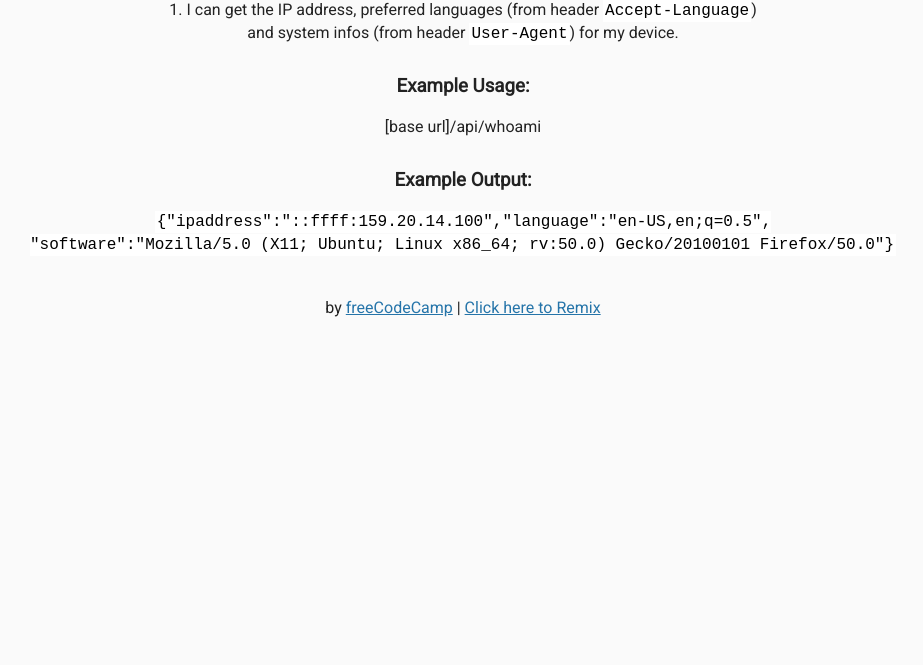
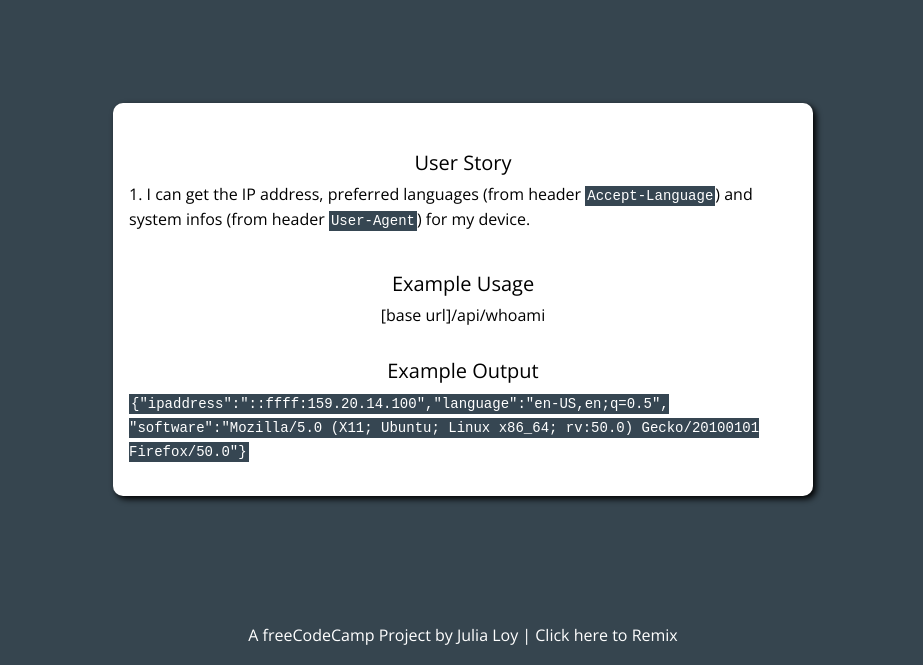
Before and after one commit to julialoy/header-parser-project, a website: page views/index.html in a window 1280 px wide. Shown: the part 135-800 px from the top of the page, without its empty margins (177-1100 px from the left). Drawn offline with nearby package versions, Linux system fonts and the light colour scheme; files that its build step writes are made by us from their sources.

Commit message:
First working version

```diff
--- a/public/style.css
+++ b/public/style.css
@@ -1,38 +1,42 @@
 /****** Main Styling ******/
 
 body {
-	font-family: 'Roboto', sans-serif;
+	font-family: 'Open Sans', sans-serif;
 	font-size: 16px;
-	color: #222;
-	background-color: #FaFaFa;
-	text-align: center;
+	color: white;
+	background-color: #36454f;
 	line-height: 1.4em;
 }
 
-.container {
-	padding: 0;
-	margin-top: 40px;
+.header {
+  padding: 5rem 0 5rem 0;
+  color: white;
 }
 
-h3 {
-  margin-top: 30px;
+#user-story {
+  background-color: white;
+  border-radius: 10px;
+  filter: drop-shadow(3px 3px 3px black);
+  color: black;
+	margin: 2rem;
+  padding: 1rem;
+  max-width: 700px;
 }
 
-.footer {
-	margin-top: 40px;
+h2 {
+  font-style: strong;
+  margin-top: 2rem;
 }
 
 .user-stories {
   position: relative;
   text-align: justify;
-  max-width: 700px;
-  margin: 15px auto;
 }
 code {
   font-family: monospace;
   padding: 2px;
-  color: black;
-  background-color: #fff;
+  color: white;
+  background-color: #364652;
 }
 ol {
 	list-style-position: outside;
@@ -48,6 +52,20 @@ li {
   margin-bottom: 1em;
 }
 
+.footer {
+  position: absolute;
+  bottom: 0;
+  width: 100%;
+  height: 60px;
+  line-height: 60px;
+
+}
+
 a {
-	color: #2574A9;
+	color: white;
 }
+
+a:hover {
+  color: lightgrey;
+  text-decoration: none;
+}
--- a/views/index.html
+++ b/views/index.html
@@ -4,32 +4,42 @@
 
    <head>
       <title>Request Header Parser</title>
-      <link rel="shortcut icon" href="https://cdn.hyperdev.com/us-east-1%3A52a203ff-088b-420f-81be-45bf559d01b1%2Ffavicon.ico" type="image/x-icon"/>
-      <link href="https://fonts.googleapis.com/css?family=Roboto" rel="stylesheet" type="text/css">
+      <link rel="stylesheet" href="https://maxcdn.bootstrapcdn.com/bootstrap/4.0.0/css/bootstrap.min.css" integrity="sha384-Gn5384xqQ1aoWXA+058RXPxPg6fy4IWvTNh0E263XmFcJlSAwiGgFAW/dAiS6JXm" crossorigin="anonymous">
+      <link href="https://fonts.googleapis.com/css?family=Open+Sans&display=swap" rel="stylesheet">
       <link href="style.css" rel="stylesheet" type="text/css">
    </head>
 
    <body>
+     <div class="header">
+       <h1 class="h2 text-center">API Project: Request Header Parser Microservice</h1>
+     </div>
      <div class="container">
-        <h2>API Project: Request Header Parser Microservice</h2>
-        <h3>User Story: </h3>
-        1. I can get the IP address, preferred languages (from header <code>Accept-Language</code>)<br> and system infos (from header <code>User-Agent</code>) for my device.
-
-        <h3>Example Usage:</h3>
-        <p>
+       <div class="row align-items-center justify-content-center">
+         <div class="col" id="user-story">
+            <h2 class="h5 text-center">User Story</h2>
+            <ul class="list-group">
+              <li>1. I can get the IP address, preferred languages (from header <code>Accept-Language</code>) and system infos (from header <code>User-Agent</code>) for my device.</li>
+            </ul>
+            <h2 class="h5 text-center">Example Usage</h2>
+            <p class="text-center">
               [base url]/api/whoami
             </p>
 
-        <h3>Example Output:</h3>
+            <h2 class="h5 text-center">Example Output</h2>
             <p>
               <code>{"ipaddress":"::ffff:159.20.14.100","language":"en-US,en;q=0.5",<br>"software":"Mozilla/5.0 (X11; Ubuntu; Linux x86_64; rv:50.0) Gecko/20100101 Firefox/50.0"}</code>
             </p>
            </div>
-      <div class="footer">
+        </div>
+      </div>
+      <footer class="footer text-center">
         <p>
-          by <a href="http://www.freecodecamp.com">freeCodeCamp</a> | <a href="https://hyperdev.com/#!/remix/FCC_API_header_bplate/8c449aa9-a80c-47ad-8142-8da90f658731">Click here to Remix</a>
+          A <a href="http://www.freecodecamp.com">freeCodeCamp</a> Project by Julia Loy | <a href="https://hyperdev.com/#!/remix/FCC_API_header_bplate/8c449aa9-a80c-47ad-8142-8da90f658731">Click here to Remix</a>
         </p>
-      </div>
+      </footer>
+     <script src="https://code.jquery.com/jquery-3.2.1.slim.min.js" integrity="sha384-KJ3o2DKtIkvYIK3UENzmM7KCkRr/rE9/Qpg6aAZGJwFDMVNA/GpGFF93hXpG5KkN" crossorigin="anonymous"></script>
+     <script src="https://cdnjs.cloudflare.com/ajax/libs/popper.js/1.12.9/umd/popper.min.js" integrity="sha384-ApNbgh9B+Y1QKtv3Rn7W3mgPxhU9K/ScQsAP7hUibX39j7fakFPskvXusvfa0b4Q" crossorigin="anonymous"></script>
+     <script src="https://maxcdn.bootstrapcdn.com/bootstrap/4.0.0/js/bootstrap.min.js" integrity="sha384-JZR6Spejh4U02d8jOt6vLEHfe/JQGiRRSQQxSfFWpi1MquVdAyjUar5+76PVCmYl" crossorigin="anonymous"></script>
    </body>
 
 
```
Also changed, not shown: server.js (+14 -6 lines), package.json (line endings or trailing spaces). Lines whose indentation alone changed are shown as unchanged.
